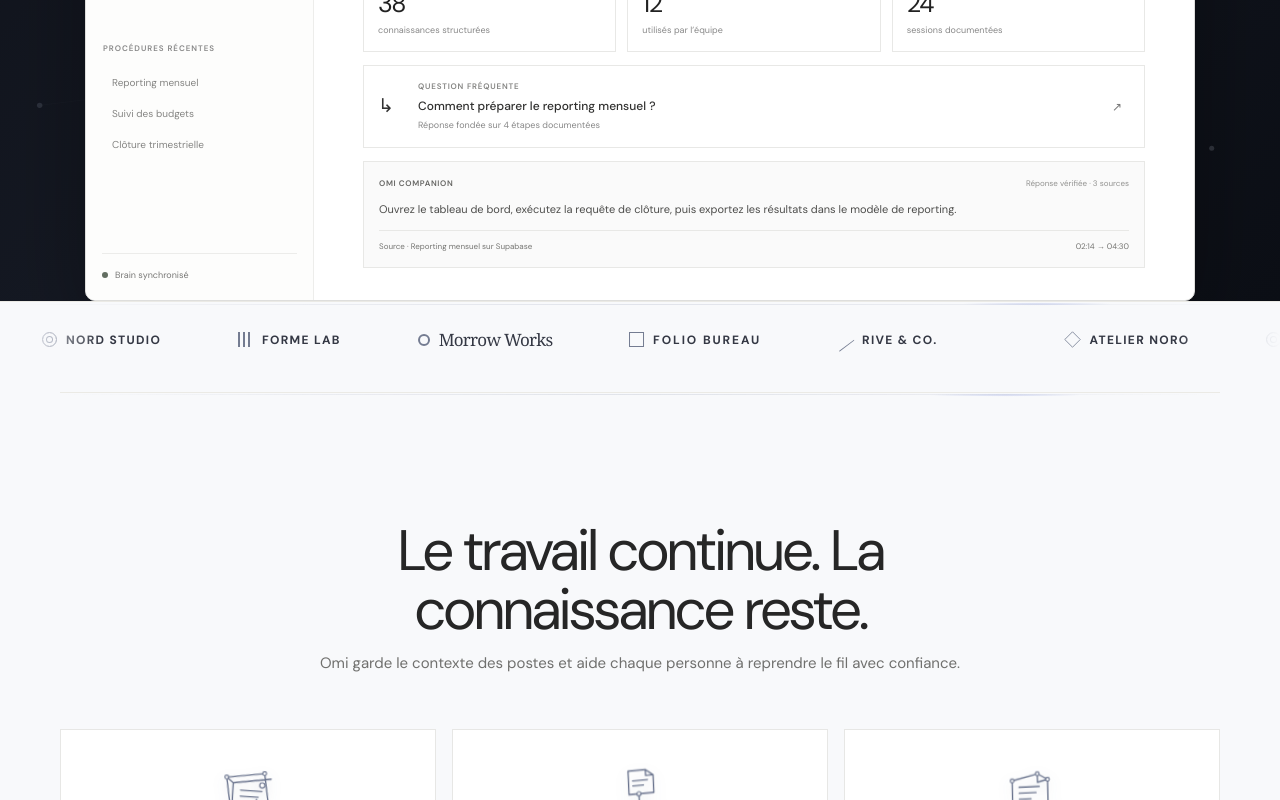
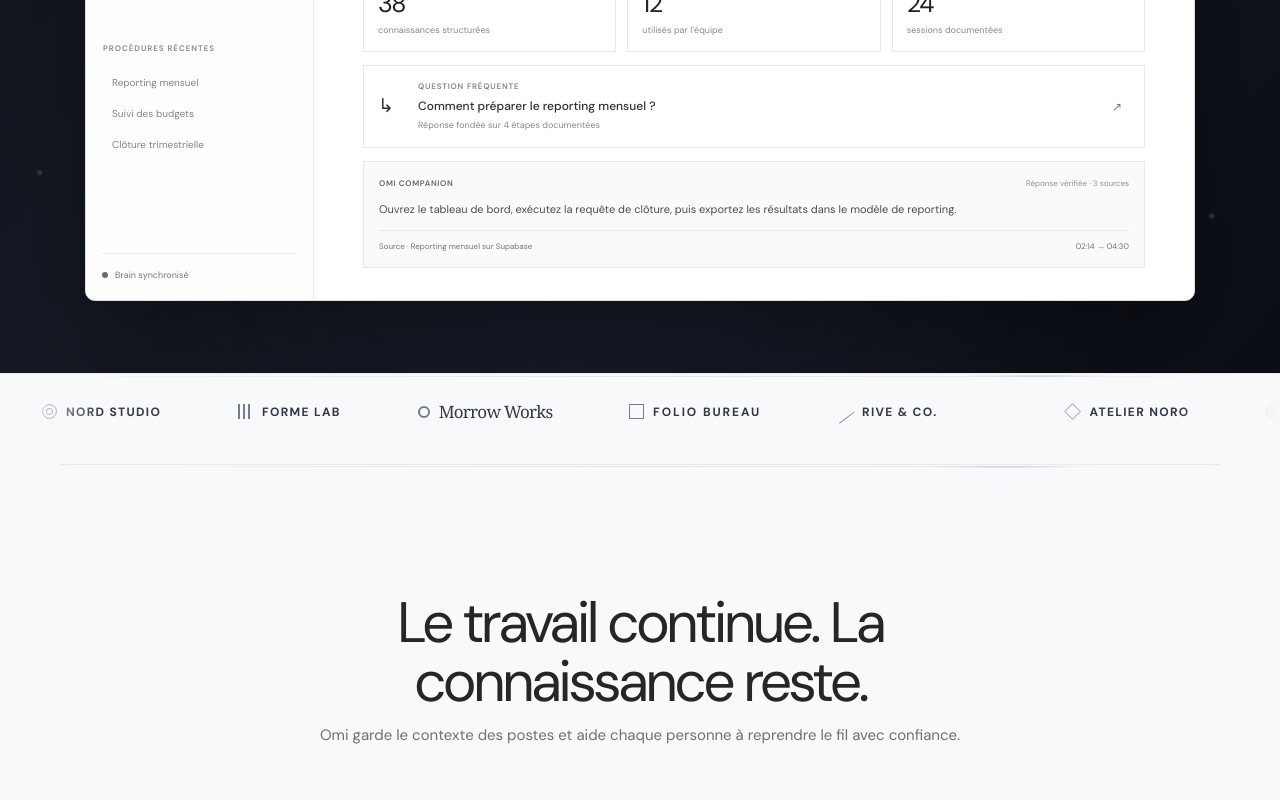
Before and after one commit to Smo-5161/obi-ai, a Next.js app: page / in a window 1280 px wide. Shown: the part 1053-1853 px from the top of the page. Built offline with nearby package versions, Linux system fonts and the light colour scheme; no server answers.

Commit message:
Restore spacing after hero without proofline text

```diff
--- a/src/app/(marketing)/page.tsx
+++ b/src/app/(marketing)/page.tsx
@@ -123,7 +123,8 @@ export default function LandingPage() {
               </div>
             </div>
           </div>
-                  </section>
+          <div className="landing-proofline landing-proofline--spacer" aria-hidden="true" />
+        </section>
 
         <section className="landing-partner-marquee" aria-label="Marques de démonstration, noms temporaires à remplacer">
           <div className="landing-partner-marquee__viewport">
```
